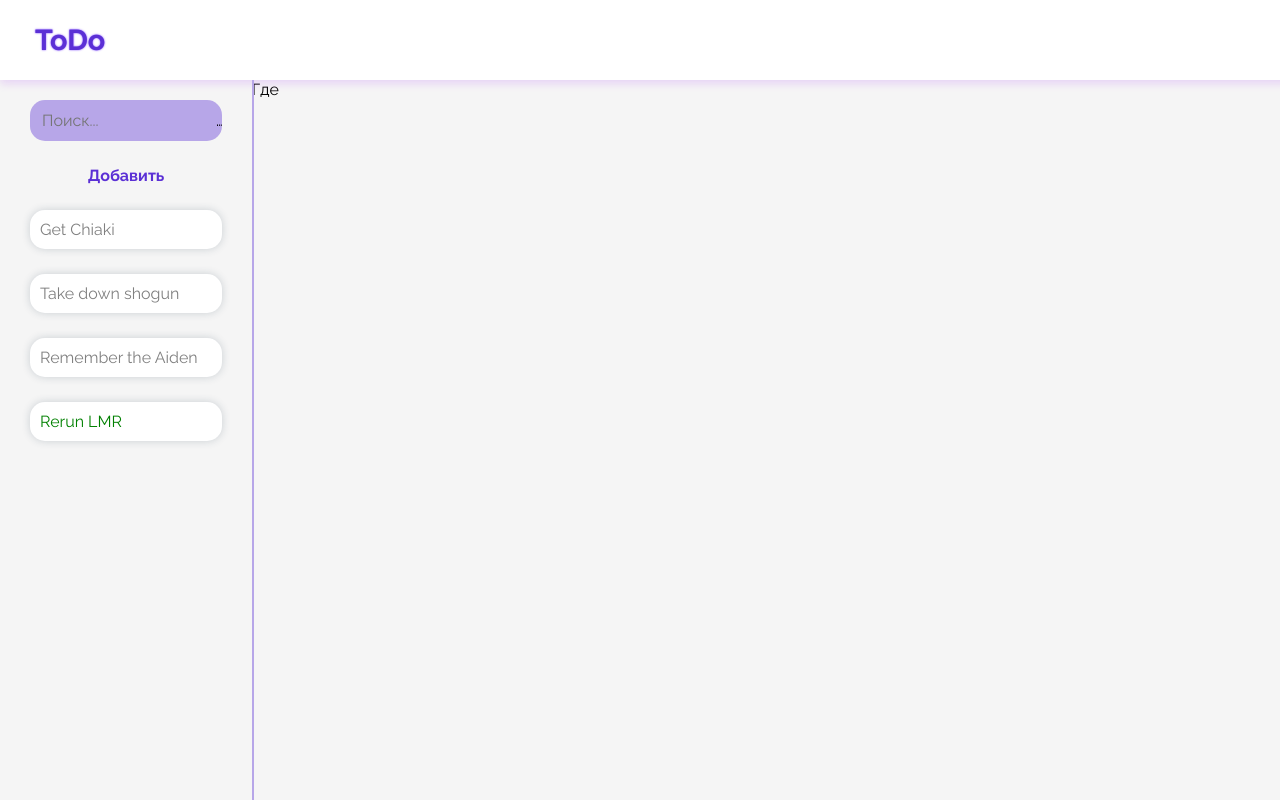
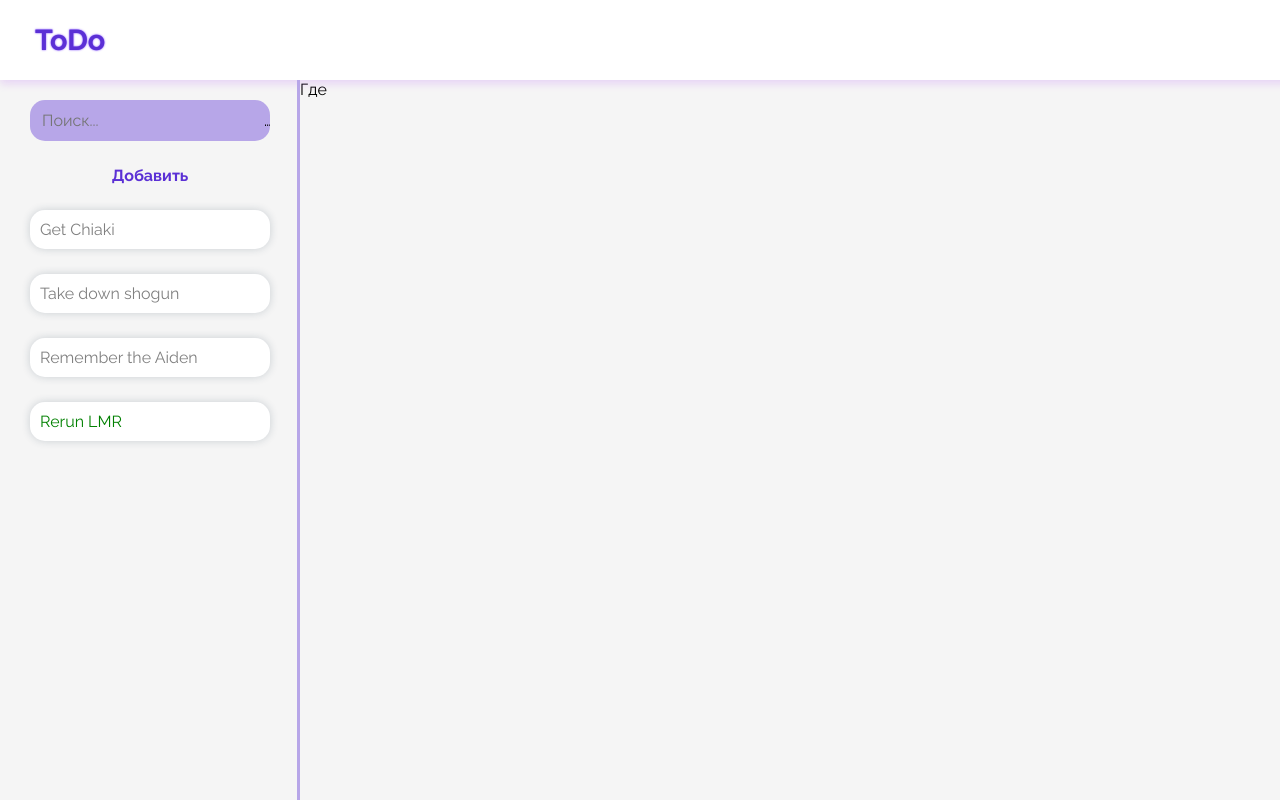
Before and after one commit to H1ghN0on/infotecs-test, a React (Create React App) app: page / in a window 1280 px wide. Built offline with nearby package versions, Linux system fonts and the light colour scheme.

Commit message:
Resizable sidebar

```diff
--- a/src/components/Aside.tsx
+++ b/src/components/Aside.tsx
@@ -1,5 +1,6 @@
 import React from "react";
 import { NotesContext } from "../contexts/NotesContext";
+import useResizable from "../hooks/useResizable";
 import NoteList from "./NoteList";
 
 export type NoteType = {
@@ -10,8 +11,12 @@ export type NoteType = {
   status: "pending" | "done" | "waiting";
   active: boolean;
 };
+interface AsideProps {
+  resizableWidth: number;
+  startResizing: (e: any) => void;
+}
 
-const Aside = () => {
+const Aside = React.forwardRef<HTMLBaseElement, AsideProps>((props, ref) => {
   const notesContext = React.useContext(NotesContext);
 
   const [searchValue, setSearchValue] = React.useState<string>("");
@@ -57,7 +62,8 @@ const Aside = () => {
   };
 
   return (
-    <aside>
+    <aside ref={ref} style={{ width: props.resizableWidth }}>
+      <div className="aside__content">
         <div className="aside__item search">
           <input
             value={searchValue}
@@ -75,8 +81,14 @@ const Aside = () => {
           notes={searchedNotes}
           onNoteClick={handleNoteClick}
         />
+
+        <div
+          className="aside__drag-border"
+          onMouseDown={props.startResizing}
+        ></div>
+      </div>
     </aside>
   );
-};
+});
 
 export default Aside;
--- /dev/null
+++ b/src/hooks/useResizable.tsx
@@ -0,0 +1,48 @@
+import React from "react";
+
+const useResizable = (
+  widthOptions: { minWidth: number; maxWidth: number },
+  refToResize: React.RefObject<any>
+) => {
+  const elementRef = React.useRef(refToResize);
+  const { minWidth, maxWidth } = widthOptions;
+  const [isResizing, setIsResizing] = React.useState(false);
+  const [resizableWidth, setSidebarWidth] = React.useState(minWidth);
+
+  const startResizing = React.useCallback((mouseDownEvent: any) => {
+    setIsResizing(true);
+  }, []);
+
+  const stopResizing = React.useCallback(() => {
+    setIsResizing(false);
+  }, []);
+
+  const resize = React.useCallback(
+    (mouseMoveEvent: any) => {
+      if (isResizing) {
+        const width =
+          mouseMoveEvent.clientX -
+          elementRef.current.current.getBoundingClientRect().left;
+        if (width > minWidth && width < maxWidth) {
+          setSidebarWidth(
+            mouseMoveEvent.clientX -
+              elementRef.current.current.getBoundingClientRect().left
+          );
+        }
+      }
+    },
+    [isResizing]
+  );
+
+  React.useEffect(() => {
+    document.addEventListener("mousemove", resize);
+    document.addEventListener("mouseup", stopResizing);
+    return () => {
+      document.removeEventListener("mousemove", resize);
+      document.removeEventListener("mouseup", stopResizing);
+    };
+  }, [resize, stopResizing]);
+  return { startResizing, resizableWidth };
+};
+
+export default useResizable;
--- a/src/index.css
+++ b/src/index.css
@@ -1,4 +1,8 @@
 @import url("https://fonts.googleapis.com/css2?family=Raleway:wght@400;600;700&display=swap");
+
+:root {
+  --aside-width: 200px;
+}
 
 body {
   margin: 0;
@@ -46,17 +50,27 @@ header {
   align-items: center;
 }
 
+.main-wrapper {
+  display: flex;
+  margin-top: 80px;
+}
+
 aside {
   position: fixed;
-  border-right: 2px solid #b7a6e8;
-  outline: none;
-  padding: 0px 30px;
-  width: 15vw;
-  height: 100vh;
-  padding-top: 20px;
+  height: 100%;
+  overflow-y: auto;
+  scrollbar-width: thin; /* "auto" or "thin" */
+  scrollbar-color: #b7a6e8 silver; /* scroll thumb and track */
 }
 
-aside > .aside__item {
+.aside__content {
+  position: relative;
+  padding: 0 30px;
+  padding-top: 20px;
+  padding-bottom: 100px;
+}
+
+.aside__content > .aside__item {
   margin-top: 25px;
   padding: 10px;
   background: #b7a6e8;
@@ -74,7 +88,7 @@ aside > .aside__item {
   background: white;
 }
 
-aside .add {
+.aside__content .add {
   text-align: center;
   background: none;
   color: #5b30d5;
@@ -82,11 +96,11 @@ aside .add {
   padding: 0;
 }
 
-aside :first-child {
+.aside__content :first-child {
   margin-top: 0;
 }
 
-aside .search input {
+.aside__content .search input {
   outline: none;
   width: 100%;
   border: none;
@@ -96,41 +110,50 @@ aside .search input {
   font-family: inherit;
 }
 
-aside .aside__item.note.active {
+.aside__item.note.active {
   color: white;
 }
 
-aside .aside__item.note.done.active {
+.aside__item.note.done.active {
   background: green;
 }
 
-aside .aside__item.note.pending.active {
+.aside__item.note.pending.active {
   background: blue;
 }
 
-aside .aside__item.note.waiting.active {
+.aside__item.note.waiting.active {
   background: grey;
 }
 
-aside .aside__item.note {
+.aside__content .aside__item.note {
   background: white;
 }
 
-aside .aside__item.done {
+.aside__item.done {
   color: green;
 }
 
-aside .aside__item.pending {
+.aside__item.pending {
   color: blue;
 }
-
-aside .aside__item.waiting {
+.aside__item.waiting {
   color: grey;
 }
 
+.aside__drag-border {
+  min-height: 100vh;
+  width: 3px;
+  height: 100%;
+  background: #b7a6e8;
+  cursor: ew-resize;
+  position: absolute;
+  top: 0;
+  right: 0;
+}
+
 .page-wrapper {
-  margin-top: 80px;
-  margin-left: calc(15vw + 60px);
+  width: 100%;
 }
 
 .note {
--- a/src/layout/Layout.tsx
+++ b/src/layout/Layout.tsx
@@ -1,20 +1,37 @@
 import React from "react";
-import Aside, { NoteType } from "../components/Aside";
+import Aside from "../components/Aside";
+import useResizable from "../hooks/useResizable";
 
 interface LayoutProps {
   children: React.ReactNode;
 }
 
 const Layout: React.FC<LayoutProps> = ({ children }) => {
+  const asideRef = React.useRef(null);
+  const { resizableWidth, startResizing } = useResizable(
+    {
+      minWidth: 300,
+      maxWidth: 850,
+    },
+    asideRef
+  );
+
   return (
     <div>
       <header>
         <div className="logo">ToDo</div>
       </header>
+      <div className="main-wrapper">
+        <Aside
+          ref={asideRef}
+          resizableWidth={resizableWidth}
+          startResizing={startResizing}
+        />
 
-      <Aside />
-
-      <main className="page-wrapper">{children}</main>
+        <main style={{ marginLeft: resizableWidth }} className="page-wrapper">
+          {children}
+        </main>
+      </div>
     </div>
   );
 };
```
Lines whose indentation alone changed are shown as unchanged.
